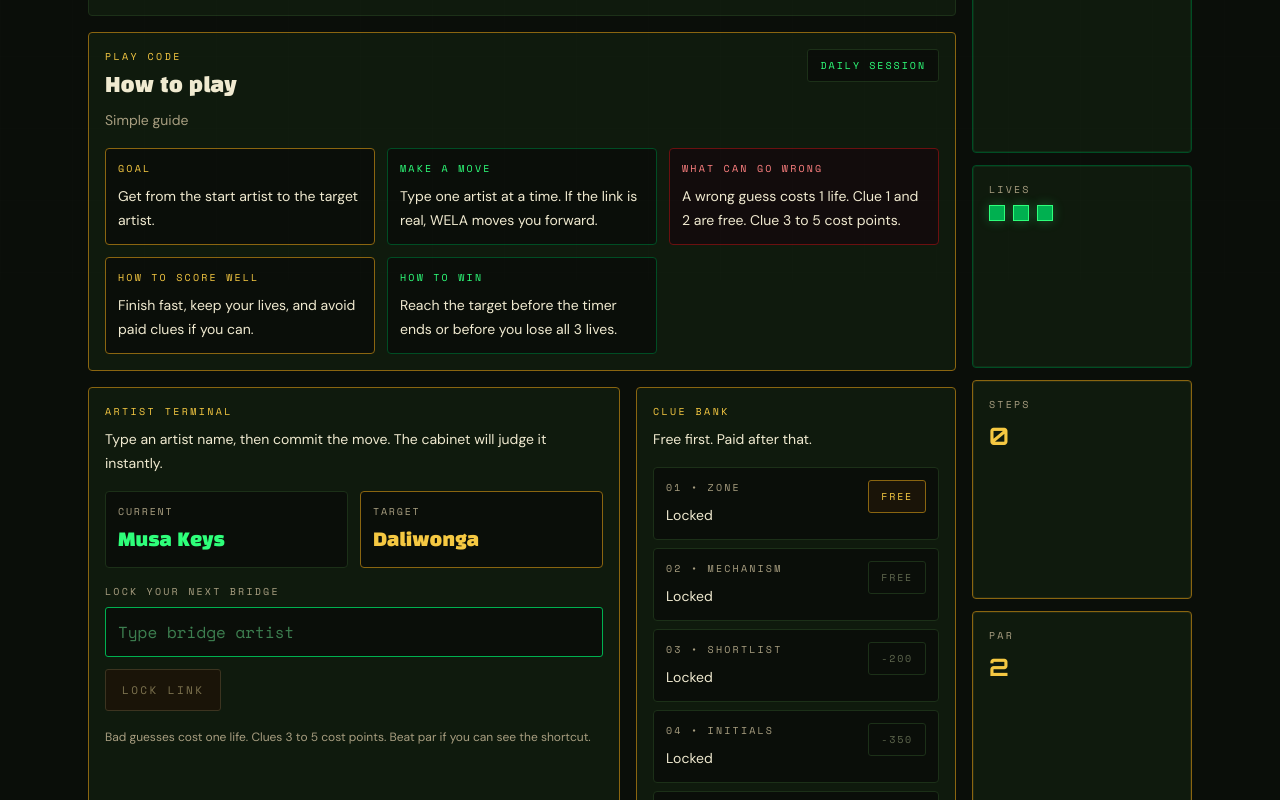
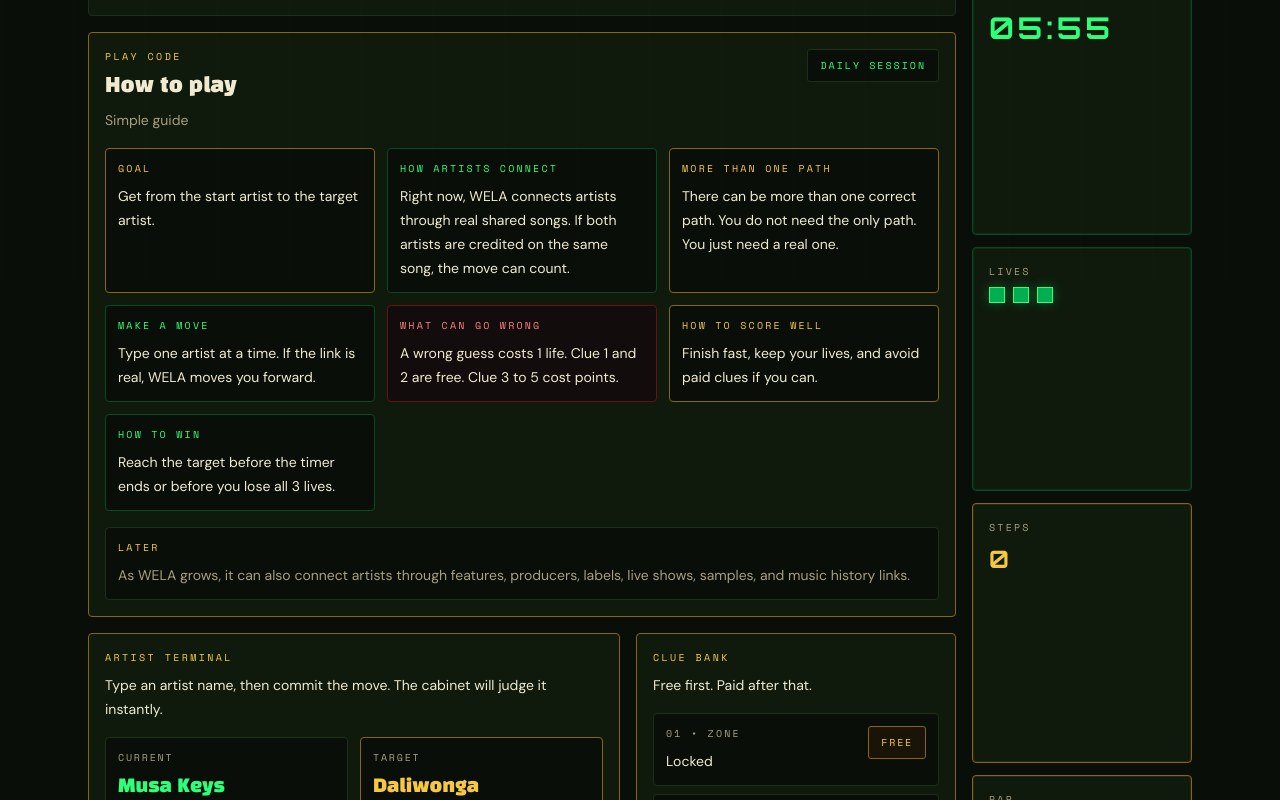
Before and after one commit to km-webdvlpr/LogDrum, a React (Vite) app: page / in a window 1280 px wide. Shown: the part 520-1320 px from the top of the page. Built offline with nearby package versions, Linux system fonts and the light colour scheme.

Commit message:
Explain WELA connection logic in guide

```diff
--- a/src/components/HowToPlayPanel.tsx
+++ b/src/components/HowToPlayPanel.tsx
@@ -9,6 +9,16 @@
     {
       title: copy.guide.goalTitle,
       body: copy.guide.goalBody,
+      tone: 'gold',
+    },
+    {
+      title: copy.guide.logicTitle,
+      body: copy.guide.logicBody,
+      tone: 'green',
+    },
+    {
+      title: copy.guide.pathTitle,
+      body: copy.guide.pathBody,
       tone: 'gold',
     },
     {
@@ -77,6 +87,13 @@
           </article>
         ))}
       </div>
+
+      <div className="mt-4 rounded-[4px] border border-[#1C3018] bg-[#0A0E09] px-3 py-3">
+        <p className="font-mono text-[10px] uppercase tracking-[0.22em] text-[#F5C842]">
+          {copy.guide.futureTitle}
+        </p>
+        <p className="mt-2 text-sm leading-6 text-[#A89E80]">{copy.guide.futureBody}</p>
+      </div>
     </section>
   )
 }
--- a/src/content/copy.ts
+++ b/src/content/copy.ts
@@ -44,6 +44,10 @@
     subtitle: string
     goalTitle: string
     goalBody: string
+    logicTitle: string
+    logicBody: string
+    pathTitle: string
+    pathBody: string
     moveTitle: string
     moveBody: string
     costTitle: string
@@ -52,6 +56,8 @@
     scoreBody: string
     winTitle: string
     winBody: string
+    futureTitle: string
+    futureBody: string
   }
   grid: {
     currentArtist: string
@@ -245,6 +251,12 @@
     subtitle: 'Simple guide',
     goalTitle: 'Goal',
     goalBody: 'Get from the start artist to the target artist.',
+    logicTitle: 'How artists connect',
+    logicBody:
+      'Right now, WELA connects artists through real shared songs. If both artists are credited on the same song, the move can count.',
+    pathTitle: 'More than one path',
+    pathBody:
+      'There can be more than one correct path. You do not need the only path. You just need a real one.',
     moveTitle: 'Make a move',
     moveBody: 'Type one artist at a time. If the link is real, WELA moves you forward.',
     costTitle: 'What can go wrong',
@@ -253,6 +265,9 @@
     scoreBody: 'Finish fast, keep your lives, and avoid paid clues if you can.',
     winTitle: 'How to win',
     winBody: 'Reach the target before the timer ends or before you lose all 3 lives.',
+    futureTitle: 'Later',
+    futureBody:
+      'As WELA grows, it can also connect artists through features, producers, labels, live shows, samples, and music history links.',
   },
   grid: {
     currentArtist: 'Current artist',
@@ -440,6 +455,12 @@
     subtitle: 'Umhlahlandlela olula',
     goalTitle: 'Inhloso',
     goalBody: 'Suka kumculi oqalayo uye kumculi wokugcina.',
+    logicTitle: 'Abaculi baxhuma kanjani',
+    logicBody:
+      'Okwamanje, iWELA ixhumanisa abaculi ngezingoma zangempela ababelana ngazo. Uma bobabili bebalwe engomeni eyodwa, ukuhamba kungabala.',
+    pathTitle: 'Kungaba nemizila eminingi',
+    pathBody:
+      'Kungaba nemizila engaphezu koyodwa elungile. Awudingi okuwukuphela komzila. Udinga nje umzila wangempela.',
     moveTitle: 'Yenza ukuhamba',
     moveBody: 'Bhala umculi oyedwa ngesikhathi. Uma uxhumano luyiqiniso, iWELA ikuyisa phambili.',
     costTitle: 'Okungahamba kabi',
@@ -448,6 +469,9 @@
     scoreBody: 'Qeda ngokushesha, gcina izimpilo zakho, futhi ugweme amacebo akhokhelwayo uma ukwazi.',
     winTitle: 'Uwina kanjani',
     winBody: 'Finyelela kumculi wokugcina ngaphambi kokuphela kwesikhathi noma ngaphambi kokulahlekelwa yizo zonke izimpilo ezintathu.',
+    futureTitle: 'Ngokuzayo',
+    futureBody:
+      'Njengoba iWELA ikhula, ingaxhumanisa nabafake isandla, abakhiqizi, amalebula, imicimbi ebukhoma, ama-sample, nezixhumanisi zomlando womculo.',
   },
   grid: {
     currentArtist: 'Umculi okhona',
@@ -635,6 +659,12 @@
     subtitle: 'Isikhokelo esilula',
     goalTitle: 'Injongo',
     goalBody: 'Hamba ukusuka kwigcisa lokuqala uye kwelijoliswe kulo.',
+    logicTitle: 'Amagcisa adibana njani',
+    logicBody:
+      'Okwangoku, iWELA idibanisa amagcisa ngeengoma zokwenene ababelana ngazo. Ukuba bobabini badweliswe kwingoma enye, inyathelo lingabala.',
+    pathTitle: 'Kungakho iindlela ezininzi',
+    pathBody:
+      'Kungakho kubekho indlela engaphezu kwenye echanekileyo. Awudingi kuphela indlela enye. Udinga nje indlela yokwenene.',
     moveTitle: 'Yenza inyathelo',
     moveBody: 'Chwetheza igcisa elinye ngexesha. Ukuba ikhonkco liyinyani, iWELA iyakusa phambili.',
     costTitle: 'Yintoni enokungalungi',
@@ -643,6 +673,9 @@
     scoreBody: 'Gqiba ngokukhawuleza, gcina ubomi bakho, kwaye uphephe iingcebiso ezihlawulelwayo xa unako.',
     winTitle: 'Uwina njani',
     winBody: 'Fikelela kwigcisa ekujoliswe kulo phambi kokuphela kwexesha okanye phambi kokuba ulahlekelwe bubomi bonke obu-3.',
+    futureTitle: 'Kamva',
+    futureBody:
+      'Njengoko iWELA ikhula, inokudibanisa ngeefeature, abavelisi, iilebhile, imiboniso ephilayo, ii-sample, kunye nekhonkco lembali yomculo.',
   },
   grid: {
     currentArtist: 'Igcisa langoku',
```
